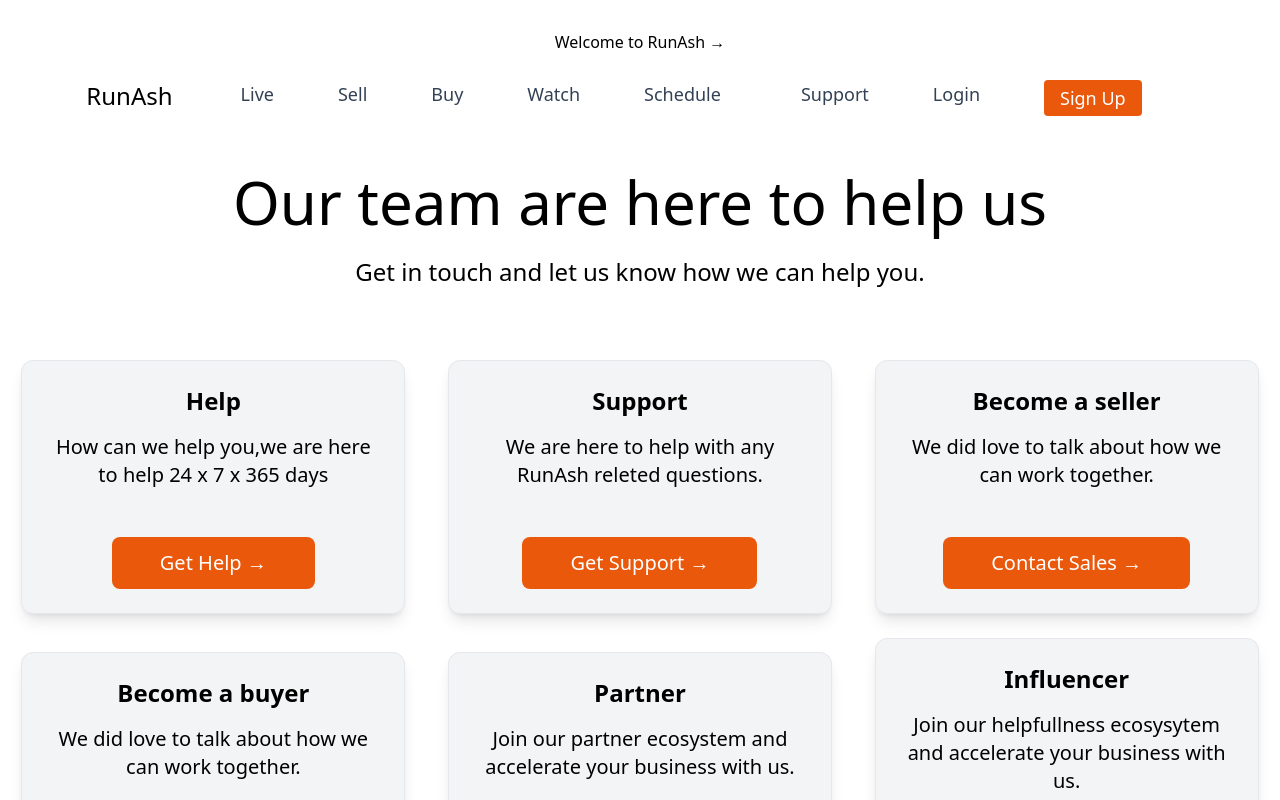
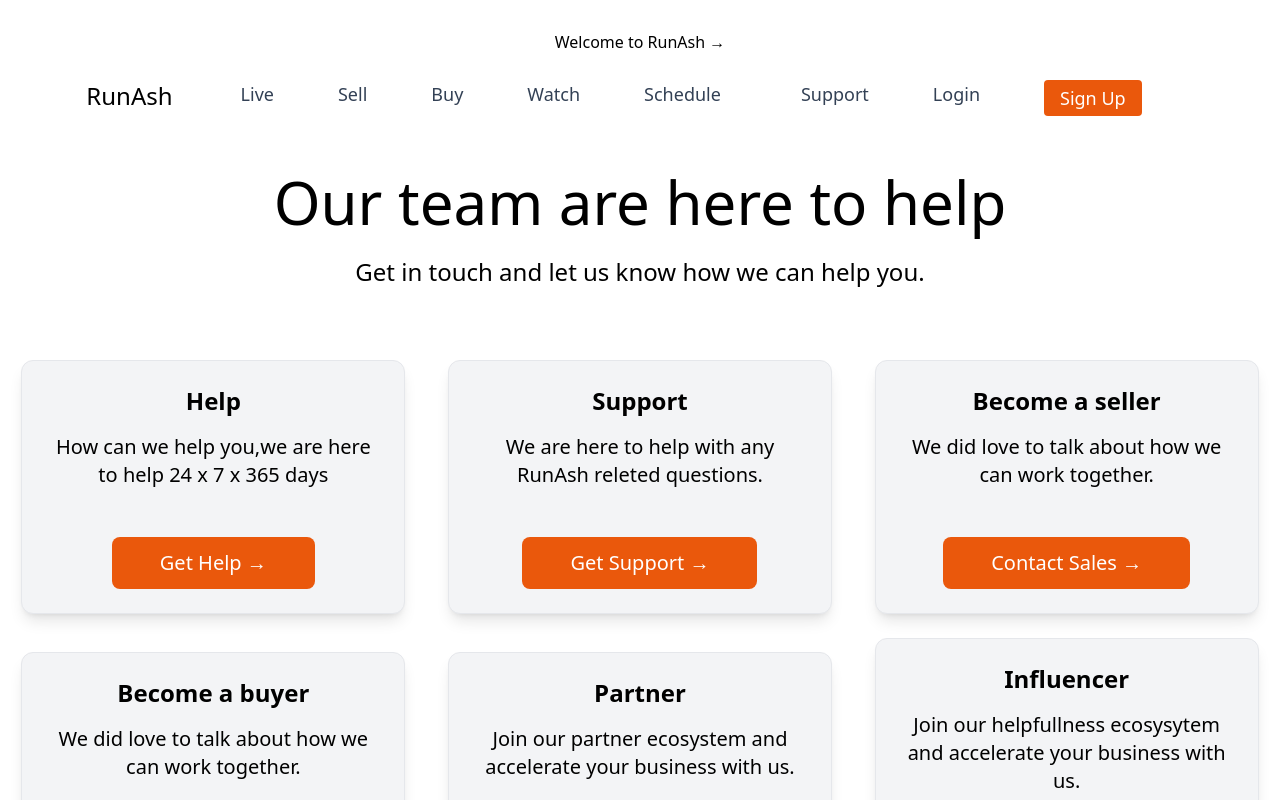
Before and after one commit to Vaibhavmurmu/nextjs13, a Next.js app: page /contact in a window 1280 px wide. Shown: the top 800 px of the page. Built offline with nearby package versions, Linux system fonts and the light colour scheme.

Commit message:
Change to be committed

```diff
--- a/pages/contact.js
+++ b/pages/contact.js
@@ -6,7 +6,7 @@ export default function Contact() {
     return (
         <div className="flex min-h-screen flex-col items-center justify-center py-2">
             <h1 className="mt-12 text-6xl font-b">
-                Our team are here to help us
+                Our team are here to help
             </h1>
             <p className="mt-6 text-2xl font-n">
                 Get in touch and let us know how we can help you.
```
